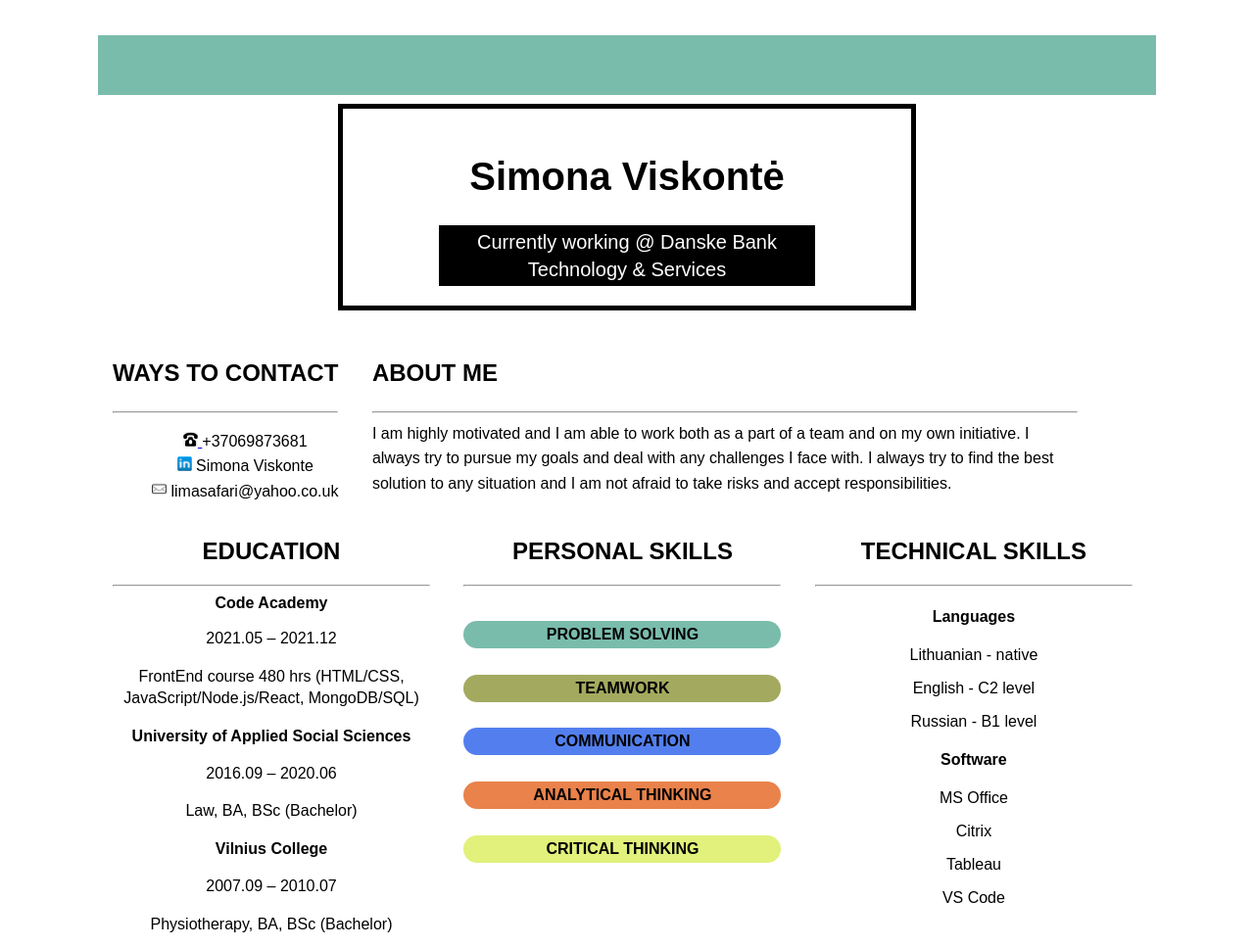
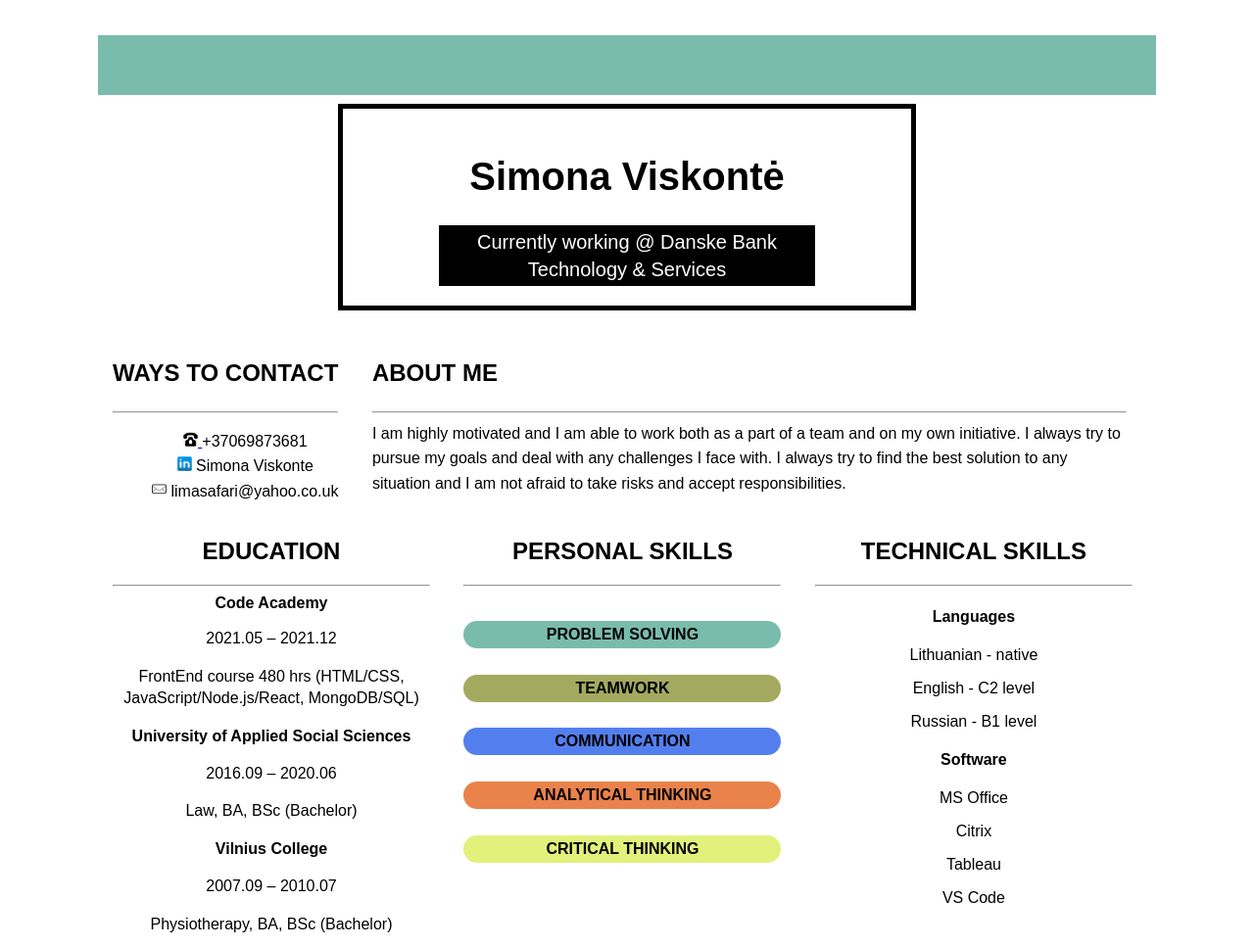
Before and after one commit to svis-c/html-cv, a plain HTML site: page index.html in a window 1280 px wide. Shown: the top 968 px of the page at 98% size. Drawn offline with Linux system fonts and the light colour scheme.

Commit message:
Update style.css

```diff
--- a/style.css
+++ b/style.css
@@ -71,7 +71,7 @@ H3 {
   padding: 15px;
 }
 #second {
-  width: 720px;
+  width: 770px;
   display: inline-block;
   height: 150px;
   padding: 15px;
```
